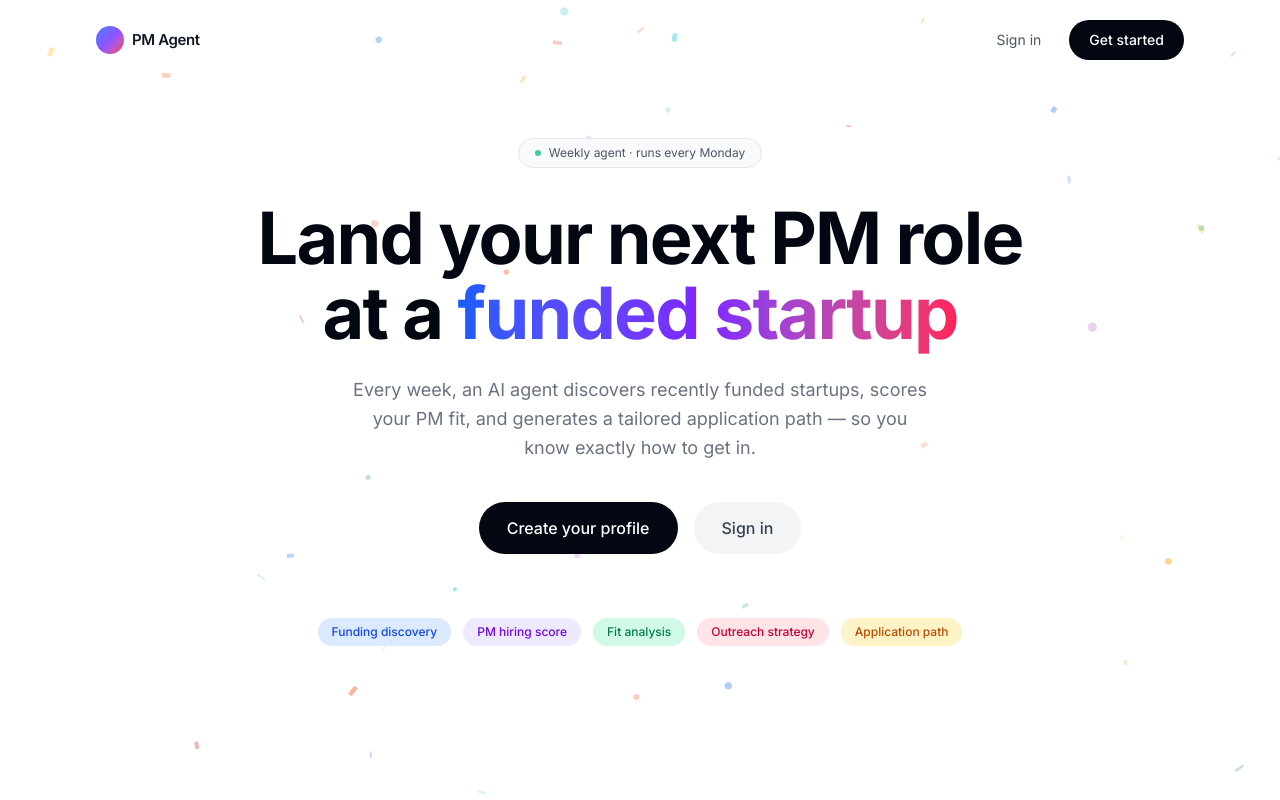
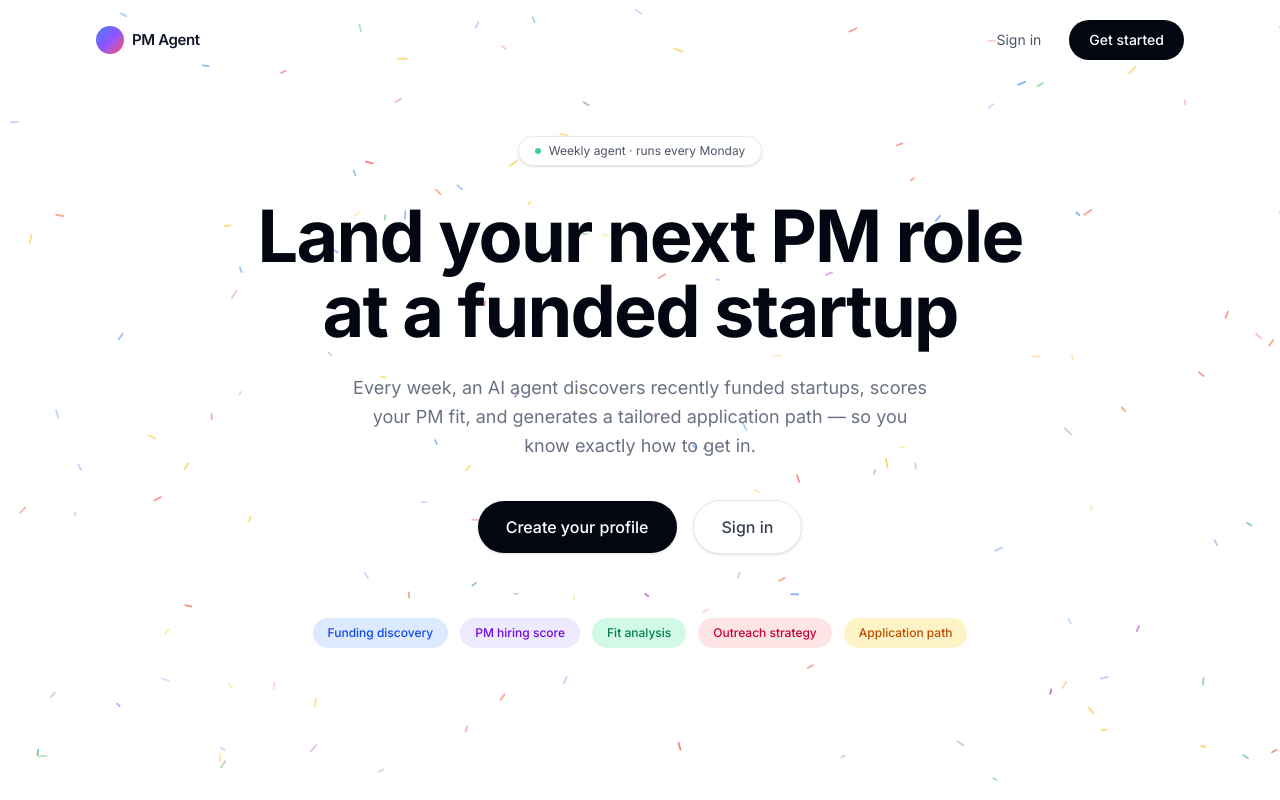
Before and after one commit to Rachit7117/weekly-pm-agent, a Next.js app: page / in a window 1280 px wide. Built offline with nearby package versions, Linux system fonts and the light colour scheme.

Commit message:
Landing page: Antigravity-exact confetti dashes, typewriter headline, fade-in CTA

```diff
--- a/app/globals.css
+++ b/app/globals.css
@@ -1,6 +1,17 @@
 @import "tailwindcss";
 @import "tw-animate-css";
 @import "shadcn/tailwind.css";
+
+@keyframes fade-in {
+  from { opacity: 0; transform: translateY(12px); }
+  to   { opacity: 1; transform: translateY(0); }
+}
+
+.animate-fade-in {
+  animation: fade-in 0.8s ease forwards;
+  animation-delay: 1.8s;
+  opacity: 0;
+}
 
 @custom-variant dark (&:is(.dark *));
 
--- a/app/page.tsx
+++ b/app/page.tsx
@@ -1,5 +1,6 @@
 import Link from "next/link"
 import { Particles } from "@/components/layout/Particles"
+import { TypewriterText } from "@/components/layout/TypewriterText"
 
 export default function Home() {
   return (
@@ -30,40 +31,47 @@ export default function Home() {
 
       {/* Hero */}
       <main className="relative z-10 flex-1 flex flex-col items-center justify-center text-center px-6 pb-24">
-        <div className="inline-flex items-center gap-2 bg-gray-50 border border-gray-200 rounded-full px-4 py-1.5 text-xs text-gray-600 mb-8">
+
+        {/* Badge */}
+        <div className="inline-flex items-center gap-2 bg-white/80 backdrop-blur-sm border border-gray-200 rounded-full px-4 py-1.5 text-xs text-gray-600 mb-8 shadow-sm">
           <span className="w-1.5 h-1.5 rounded-full bg-emerald-500 animate-pulse" />
           Weekly agent · runs every Monday
         </div>
 
+        {/* Headline with typewriter */}
         <h1 className="text-6xl sm:text-7xl font-bold tracking-tight text-gray-950 max-w-3xl leading-[1.05] mb-6">
-          Land your next PM role at a{" "}
-          <span className="bg-gradient-to-r from-blue-600 via-violet-600 to-rose-500 bg-clip-text text-transparent">
-            funded startup
-          </span>
+          <TypewriterText
+            text="Land your next PM role at a funded startup"
+            speed={35}
+            delay={300}
+            className="whitespace-pre-wrap"
+          />
         </h1>
 
-        <p className="text-lg text-gray-500 max-w-xl mb-10 leading-relaxed">
+        {/* Subtext — fades in after headline */}
+        <p className="text-lg text-gray-500 max-w-xl mb-10 leading-relaxed animate-fade-in">
           Every week, an AI agent discovers recently funded startups, scores your PM fit,
           and generates a tailored application path — so you know exactly how to get in.
         </p>
 
-        <div className="flex items-center gap-4">
+        {/* CTAs */}
+        <div className="flex items-center gap-4 animate-fade-in">
           <Link
             href="/signup"
-            className="text-base font-medium bg-gray-950 text-white px-7 py-3.5 rounded-full hover:bg-gray-800 transition-all hover:scale-[1.02]"
+            className="text-base font-medium bg-gray-950 text-white px-7 py-3.5 rounded-full hover:bg-gray-800 transition-all hover:scale-[1.02] shadow-sm"
           >
             Create your profile
           </Link>
           <Link
             href="/login"
-            className="text-base font-medium text-gray-700 bg-gray-100 px-7 py-3.5 rounded-full hover:bg-gray-200 transition-all"
+            className="text-base font-medium text-gray-700 bg-white border border-gray-200 px-7 py-3.5 rounded-full hover:bg-gray-50 transition-all shadow-sm"
           >
             Sign in
           </Link>
         </div>
 
         {/* Feature pills */}
-        <div className="flex flex-wrap items-center justify-center gap-3 mt-16">
+        <div className="flex flex-wrap items-center justify-center gap-3 mt-16 animate-fade-in">
           {[
             { color: "bg-blue-100 text-blue-700", label: "Funding discovery" },
             { color: "bg-violet-100 text-violet-700", label: "PM hiring score" },
@@ -71,7 +79,10 @@ export default function Home() {
             { color: "bg-rose-100 text-rose-700", label: "Outreach strategy" },
             { color: "bg-amber-100 text-amber-700", label: "Application path" },
           ].map((f) => (
-            <span key={f.label} className={`${f.color} text-xs font-medium px-3.5 py-1.5 rounded-full`}>
+            <span
+              key={f.label}
+              className={`${f.color} text-xs font-medium px-3.5 py-1.5 rounded-full border border-transparent`}
+            >
               {f.label}
             </span>
           ))}
--- a/components/layout/Particles.tsx
+++ b/components/layout/Particles.tsx
@@ -5,30 +5,26 @@ import { useEffect, useRef } from "react"
 interface Particle {
   x: number
   y: number
-  width: number
-  height: number
+  length: number
+  angle: number
   color: string
-  rotation: number
-  rotationSpeed: number
+  opacity: number
   vx: number
   vy: number
-  opacity: number
-  shape: "rect" | "circle" | "line"
+  angularV: number
 }
 
-// Google / Antigravity color palette
+// Antigravity-exact palette — small dashes, muted multicolor
 const COLORS = [
-  "#4285F4", // Google blue
-  "#EA4335", // Google red
-  "#FBBC05", // Google yellow
-  "#34A853", // Google green
-  "#9C27B0", // Purple
-  "#FF5722", // Deep orange
-  "#00BCD4", // Cyan
-  "#FF9800", // Orange
+  "#4285F4", "#4285F4", "#4285F4", // blue dominant
+  "#EA4335", "#EA4335",             // red
+  "#FBBC05", "#FBBC05",             // yellow
+  "#34A853",                        // green
+  "#9C27B0",                        // purple
+  "#FF7043",                        // orange-red
 ]
 
-function randomBetween(a: number, b: number) {
+function rand(a: number, b: number) {
   return a + Math.random() * (b - a)
 }
 
@@ -48,23 +44,19 @@ export function Particles() {
     resize()
     window.addEventListener("resize", resize)
 
-    // Create varied confetti particles
-    const particles: Particle[] = Array.from({ length: 80 }, () => {
-      const shape = Math.random() < 0.6 ? "rect" : Math.random() < 0.5 ? "circle" : "line"
-      return {
-        x: randomBetween(0, window.innerWidth),
-        y: randomBetween(-window.innerHeight, window.innerHeight),
-        width: randomBetween(4, 10),
-        height: randomBetween(2, 5),
-        color: COLORS[Math.floor(Math.random() * COLORS.length)],
-        rotation: randomBetween(0, Math.PI * 2),
-        rotationSpeed: randomBetween(-0.02, 0.02),
-        vx: randomBetween(-0.3, 0.3),
-        vy: randomBetween(0.4, 1.2),
-        opacity: randomBetween(0.3, 0.8),
-        shape,
-      }
-    })
+    // Dense small dashes spread across the whole page — like Antigravity
+    const COUNT = 160
+    const particles: Particle[] = Array.from({ length: COUNT }, () => ({
+      x: rand(0, window.innerWidth),
+      y: rand(0, window.innerHeight),
+      length: rand(3, 9),
+      angle: rand(0, Math.PI * 2),
+      color: COLORS[Math.floor(Math.random() * COLORS.length)],
+      opacity: rand(0.25, 0.65),
+      vx: rand(-0.15, 0.15),
+      vy: rand(-0.12, 0.12),
+      angularV: rand(-0.008, 0.008),
+    }))
 
     let animId: number
 
@@ -74,44 +66,26 @@ export function Particles() {
       for (const p of particles) {
         ctx.save()
         ctx.globalAlpha = p.opacity
-        ctx.fillStyle = p.color
         ctx.strokeStyle = p.color
+        ctx.lineWidth = 1.8
+        ctx.lineCap = "round"
         ctx.translate(p.x, p.y)
-        ctx.rotate(p.rotation)
-
-        if (p.shape === "rect") {
-          ctx.fillRect(-p.width / 2, -p.height / 2, p.width, p.height)
-        } else if (p.shape === "circle") {
-          ctx.beginPath()
-          ctx.arc(0, 0, p.height, 0, Math.PI * 2)
-          ctx.fill()
-        } else {
-          ctx.lineWidth = 1.5
-          ctx.beginPath()
-          ctx.moveTo(-p.width / 2, 0)
-          ctx.lineTo(p.width / 2, 0)
-          ctx.stroke()
-        }
-
+        ctx.rotate(p.angle)
+        ctx.beginPath()
+        ctx.moveTo(-p.length / 2, 0)
+        ctx.lineTo(p.length / 2, 0)
+        ctx.stroke()
         ctx.restore()
 
-        // Update position
         p.x += p.vx
         p.y += p.vy
-        p.rotation += p.rotationSpeed
+        p.angle += p.angularV
 
-        // Slight sway
-        p.vx += Math.sin(p.y * 0.01) * 0.01
-
-        // Reset when off screen bottom
-        if (p.y > canvas.height + 20) {
-          p.y = -20
-          p.x = randomBetween(0, canvas.width)
-          p.vx = randomBetween(-0.3, 0.3)
-          p.vy = randomBetween(0.4, 1.2)
-        }
+        // Wrap around edges so density stays uniform
         if (p.x < -20) p.x = canvas.width + 20
         if (p.x > canvas.width + 20) p.x = -20
+        if (p.y < -20) p.y = canvas.height + 20
+        if (p.y > canvas.height + 20) p.y = -20
       }
 
       animId = requestAnimationFrame(draw)
@@ -129,7 +103,6 @@ export function Particles() {
     <canvas
       ref={canvasRef}
       className="absolute inset-0 pointer-events-none"
-      style={{ opacity: 0.55 }}
     />
   )
 }
--- /dev/null
+++ b/components/layout/TypewriterText.tsx
@@ -0,0 +1,39 @@
+"use client"
+
+import { useEffect, useState } from "react"
+
+interface Props {
+  text: string
+  className?: string
+  delay?: number       // ms before starting
+  speed?: number       // ms per character
+}
+
+export function TypewriterText({ text, className, delay = 200, speed = 38 }: Props) {
+  const [displayed, setDisplayed] = useState("")
+  const [started, setStarted] = useState(false)
+  const [done, setDone] = useState(false)
+
+  useEffect(() => {
+    const t = setTimeout(() => setStarted(true), delay)
+    return () => clearTimeout(t)
+  }, [delay])
+
+  useEffect(() => {
+    if (!started) return
+    if (displayed.length >= text.length) { setDone(true); return }
+    const t = setTimeout(() => {
+      setDisplayed(text.slice(0, displayed.length + 1))
+    }, speed)
+    return () => clearTimeout(t)
+  }, [started, displayed, text, speed])
+
+  return (
+    <span className={className}>
+      {displayed}
+      {!done && (
+        <span className="inline-block w-[3px] h-[0.85em] bg-gray-950 ml-[2px] align-middle animate-pulse" />
+      )}
+    </span>
+  )
+}
```
